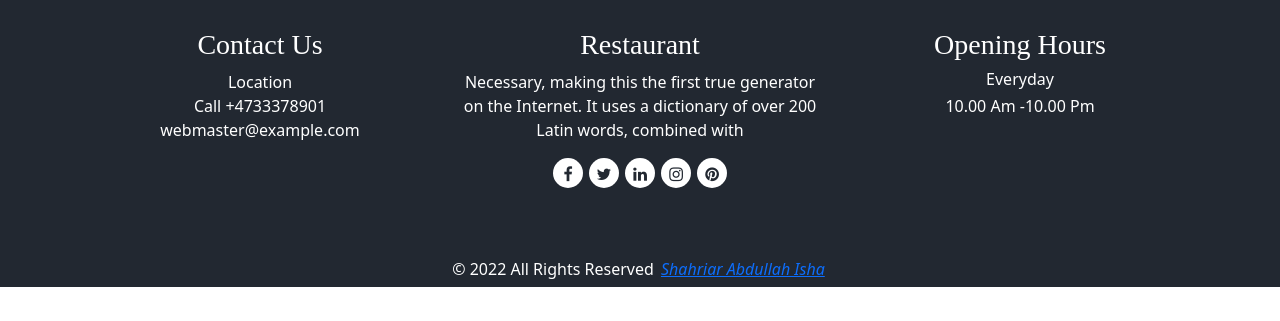
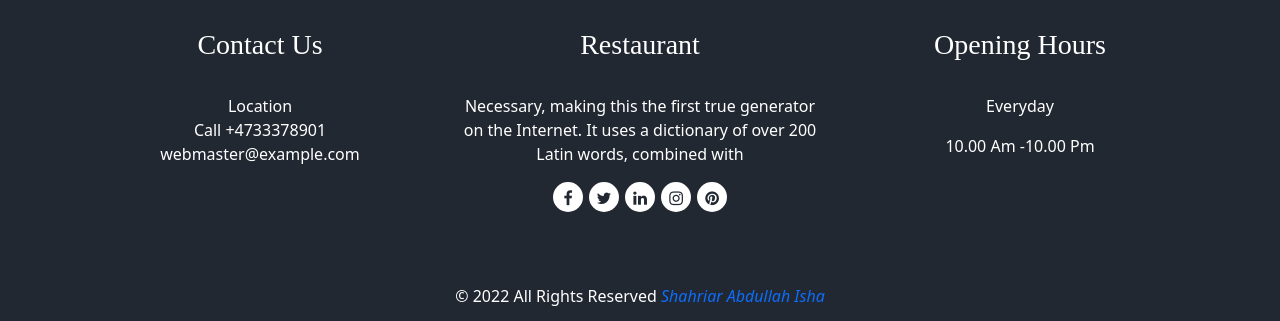
Before and after one commit to AbdullahEsha/RMW-LaravelReactJsApp, a React (Create React App) app in the folder frontend/: page / in a window 1280 px wide. Shown: the part 4731-5052 px from the top of the page. Before the commit the page ends 5018 px from the top, so only its background shows below. Built offline with nearby package versions, Linux system fonts and the light colour scheme.

Commit message:
frontend bugfix

```diff
--- a/frontend/src/assets/css/style.css
+++ b/frontend/src/assets/css/style.css
@@ -282,6 +282,10 @@ li a {
   color: #fdd10e;
 }
 
+#mynm {
+  text-decoration: none;
+}
+
 h1,
 h2,
 h3 {
--- a/frontend/src/views/index.js
+++ b/frontend/src/views/index.js
@@ -277,8 +277,11 @@ const Index = () => {
             <Col xs={12} md={4}>
               <br />
               <h3 style={{ color: "white" }}>Contact Us</h3>
+              <br />
               <li>
-                <a href="#">Location</a>
+                <a href="https://www.google.com/maps/place/Dhaka/@23.7807777,90.3492857,12z/data=!3m1!4b1!4m5!3m4!1s0x3755b8b087026b81:0x8fa563bbdd5904c2!8m2!3d23.810332!4d90.4125181">
+                  Location
+                </a>
               </li>
               <li>
                 <a href="tel:+4733378901">Call +4733378901</a>
@@ -290,6 +293,7 @@ const Index = () => {
             <Col xs={12} md={4}>
               <br />
               <h3 style={{ color: "white" }}>Restaurant</h3>
+              <br />
               <p style={{ color: "white" }}>
                 Necessary, making this the first true generator on the Internet.
                 It uses a dictionary of over 200 Latin words, combined with
@@ -315,8 +319,9 @@ const Index = () => {
             <Col xs={12} md={4}>
               <br />
               <h3 style={{ color: "white" }}>Opening Hours</h3>
-              <h6 style={{ color: "white" }}>Everyday</h6>
-              <h6 style={{ color: "white" }}>10.00 Am -10.00 Pm</h6>
+              <br />
+              <p style={{ color: "white" }}>Everyday</p>
+              <p style={{ color: "white" }}>10.00 Am -10.00 Pm</p>
             </Col>
           </Row>
           <Row align="center">
@@ -324,12 +329,12 @@ const Index = () => {
               <br />
               <br />
               <br />
-              <h6 style={{ color: "white" }}>
+              <p style={{ color: "white" }}>
                 © 2022 All Rights Reserved{" "}
-                <a href="https://abdullahisha.github.io/" className="iconpad">
+                <a href="https://abdullahisha.github.io/" id="mynm">
                   <i>Shahriar Abdullah Isha</i>
                 </a>
-              </h6>
+              </p>
             </Col>
           </Row>
         </Container>
```
